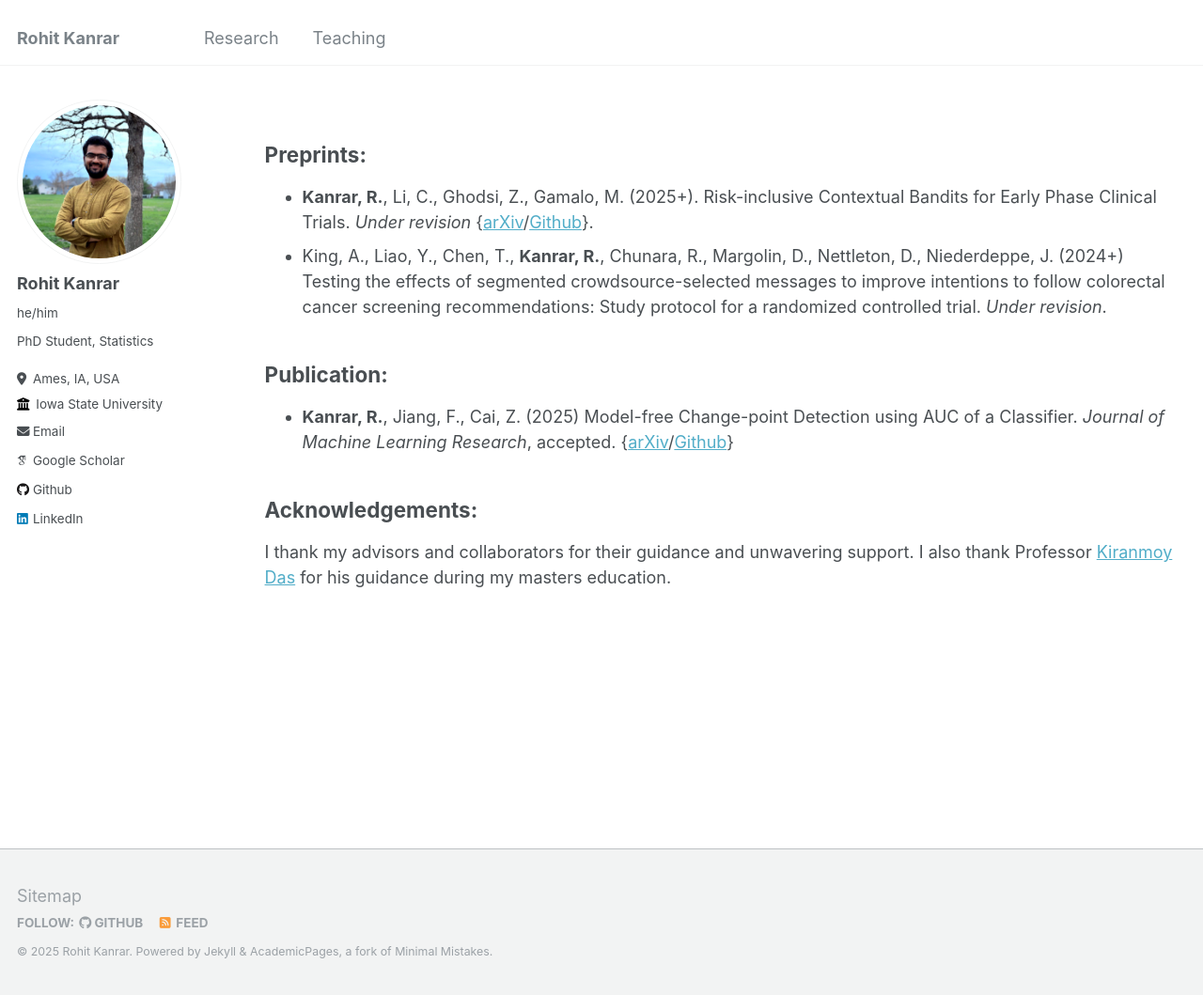
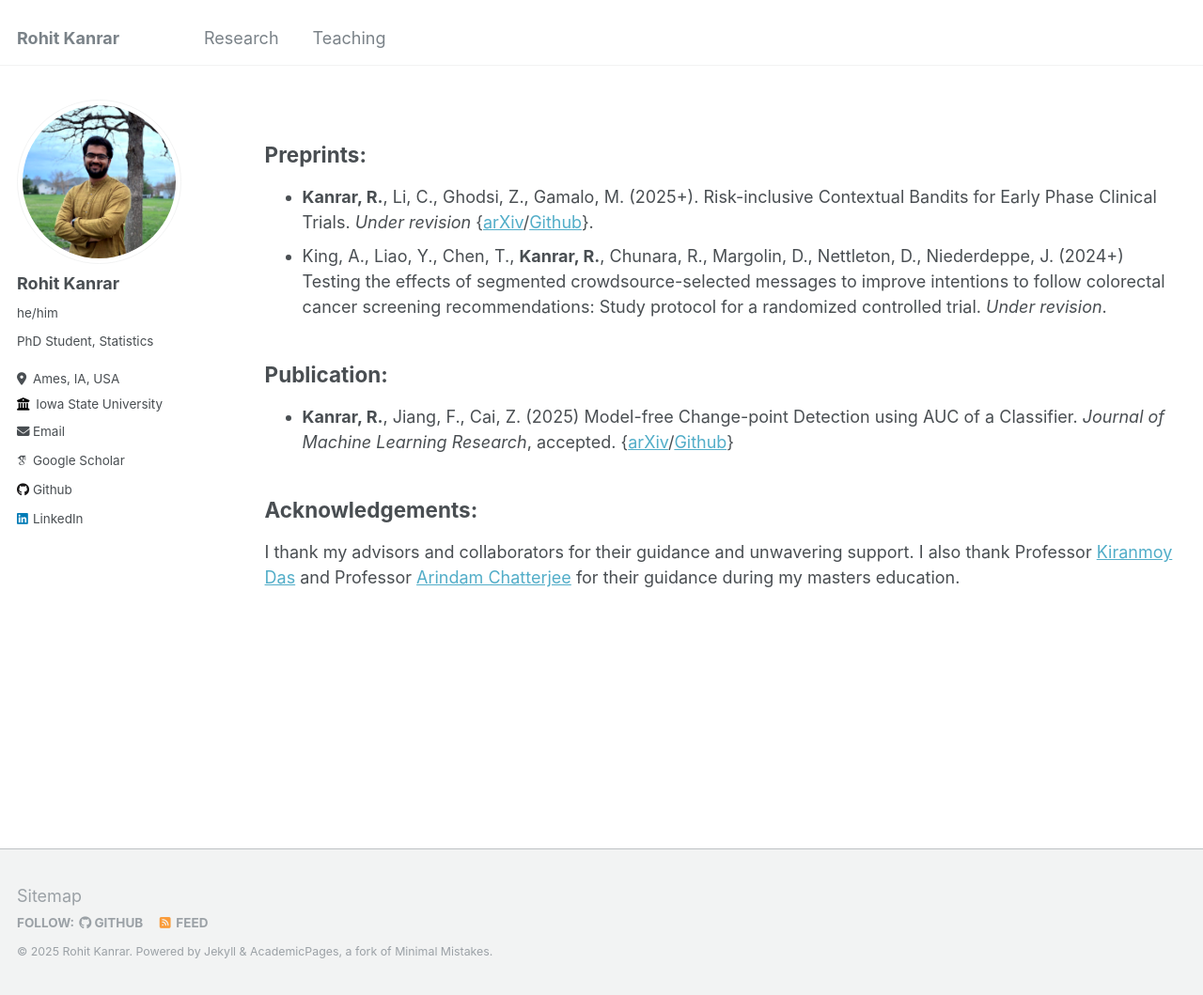
Before and after one commit to rohitkanrar/rohitkanrar.github.io, a Jekyll site: the page built from _pages/publications.md, in a window 1280 px wide and 1059 px high. Shown: the whole window at 94% size. Built offline with Jekyll 4.4.1, drawn with Linux system fonts in a browser that asks for light colours; some web fonts are replaced.

Commit message:
thanking cha

```diff
--- a/_pages/publications.md
+++ b/_pages/publications.md
@@ -16,4 +16,4 @@ author_profile: true
 - **Kanrar, R.**, Jiang, F., Cai, Z. (2025) Model-free Change-point Detection using AUC of a Classifier. _Journal of Machine Learning Research_, accepted. {[arXiv](https://arxiv.org/abs/2404.06995)/[Github](https://github.com/rohitkanrar/changeAUC)}
 
 ## Acknowledgements:
-I thank my advisors and collaborators for their guidance and unwavering support. I also thank Professor [Kiranmoy Das](https://bimsa.net/people/das/) for his guidance during my masters education.
+I thank my advisors and collaborators for their guidance and unwavering support. I also thank Professor [Kiranmoy Das](https://bimsa.net/people/das/) and Professor [Arindam Chatterjee](https://isi.irins.org/profile/122632) for their guidance during my masters education.
```
